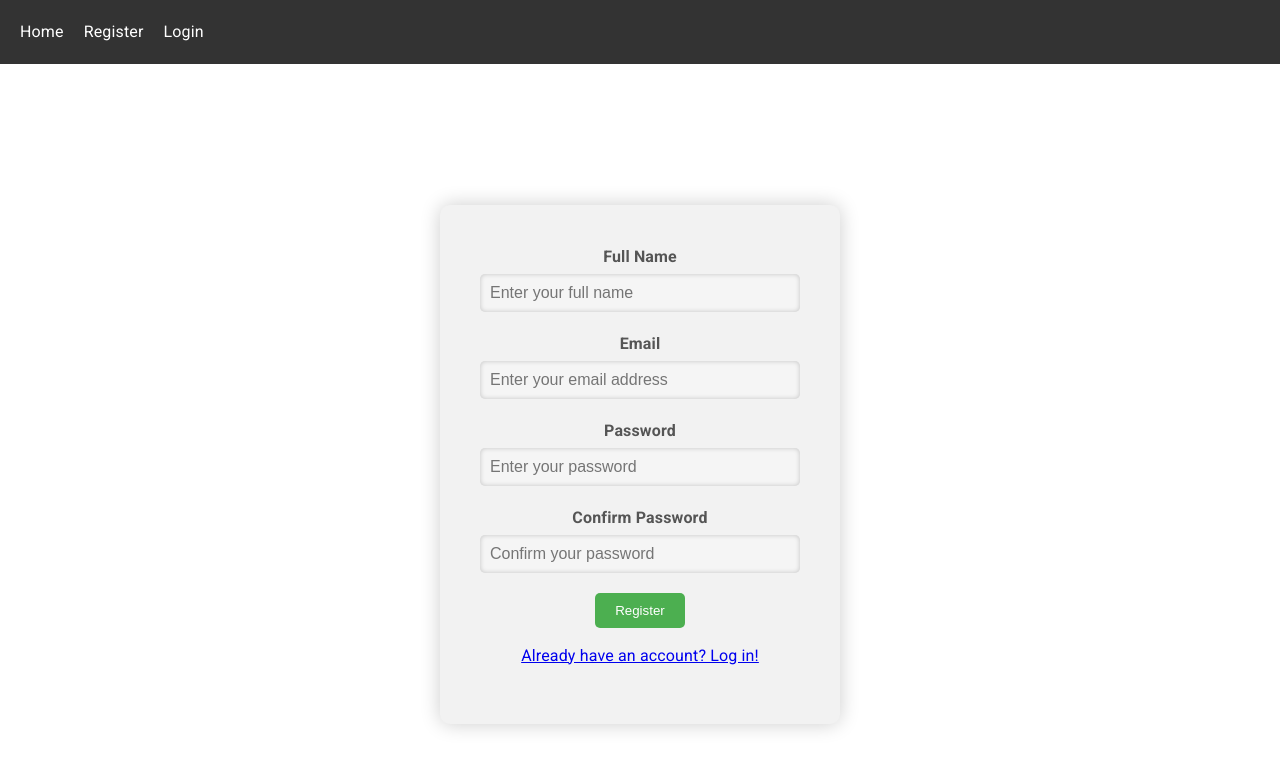
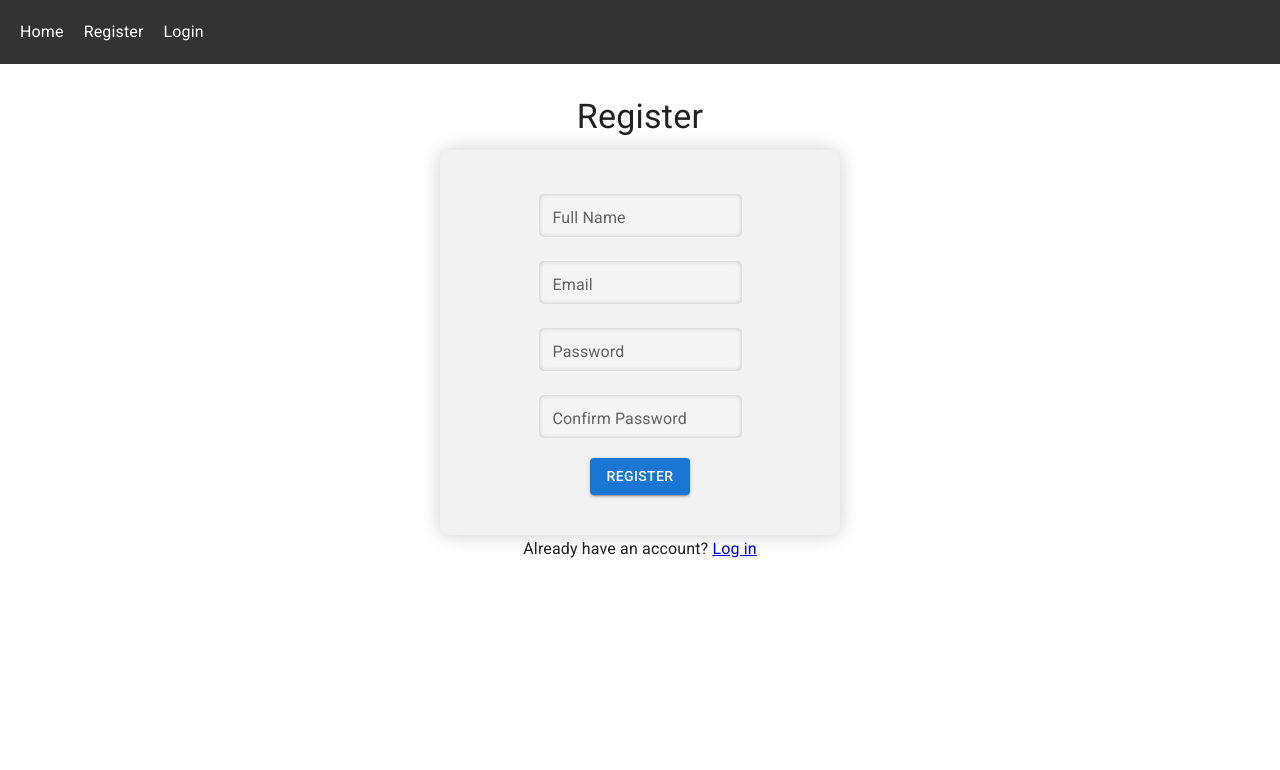
Before and after one commit to LukaBis/Ri-Event, a React (Create React App) app in the folder frontend/: page /register in a window 1280 px wide. Shown: the top 770 px of the page. Built offline with nearby package versions, Linux system fonts and the light colour scheme.

Commit message:
Fixes #51

```diff
--- a/frontend/src/components/Login.js
+++ b/frontend/src/components/Login.js
@@ -4,9 +4,15 @@ import { BeatLoader } from 'react-spinners';
 import Navbar from './Navbar/Navbar';
 import { useNavigate } from 'react-router-dom';
 import Cookies from 'js-cookie';
+import { Button, Typography } from '@mui/material';
+import CustomTextField from '../styles/CustomTextField.js'
+import useStyles from '../styles/UseStyles'
+
+
 
 
 function Login({ onLogin }) {
+    const classes = useStyles();
     const [email, setEmail] = useState('');
     const [password, setPassword] = useState('');
     const [loading, setLoading] = useState(false);
@@ -15,29 +21,28 @@ function Login({ onLogin }) {
     useEffect(() => {
         // if there is a cookie with laravel session that means we are logged in
         // and it should redirect to home page
-        if (Cookies.get('laravel_session')){
+        if (Cookies.get('laravel_session')) {
             navigate('/');
         }
     }, [])
 
     const handleSubmit = async (event) => {
-
         event.preventDefault();
         setLoading(true);
 
         try {
-            const response = await axios.get('/sanctum/csrf-cookie', {
+            const response = await axios.get('http://localhost/sanctum/csrf-cookie', {
                 withCredentials: true,
             });
 
             await axios.post('/login', {
-                'password' : password,
+                'password': password,
                 'email': email
             }, {
                 headers: {
                     'X-XSRF-TOKEN': Cookies.get('XSRF-TOKEN'),
-                    'Accept':"application/json",
-                    'Access-Control-Allow-Origin' : '*'
+                    'Accept': "application/json",
+                    'Access-Control-Allow-Origin': '*'
                 },
                 withCredentials: true
             });
@@ -55,21 +60,45 @@ function Login({ onLogin }) {
     return (
         <>
             <Navbar />
-            <div className='Login-div'>
-                <form className="login-form" onSubmit={handleSubmit}>
-                    <label>
-                        Email:
-                        <input type="text" value={email} onChange={(event) => setEmail(event.target.value)} />
-                    </label>
-                    <label>
-                        Password:
-                        <input type="password" value={password} onChange={(event) => setPassword(event.target.value)} />
-                    </label>
-                    {loading ? <BeatLoader /> : <button type="submit">Login</button>}
+
+            <div className={classes.form}>
+                <Typography variant="h4" gutterBottom align='center' fontFamily='Roboto '>
+                    Login
+                </Typography>
+                <form onSubmit={handleSubmit}>
+                    <CustomTextField
+                        className={classes.textField}
+                        label="Email"
+                        variant="outlined"
+                        type="email"
+                        id="email"
+                        name="email"
+                        value={email}
+                        onChange={(event) => setEmail(event.target.value)}
+                        marginbottom={classes.textField}
+                    />
+                    <CustomTextField
+                        className={classes.textField}
+                        label="Password"
+                        variant="outlined"
+                        type="password"
+                        id="password"
+                        name="password"
+                        value={password}
+                        onChange={(event) => setPassword(event.target.value)}
+                    />
+                    <Button
+                        className={classes.submitButton}
+                        type="submit"
+                        variant="contained"
+                        color="primary"
+                    >
+                        {loading ? <BeatLoader size={10} color={'#ffffff'} /> : 'Log in'}
+                    </Button>
                 </form>
             </div>
         </>
     );
-}
+};
 
 export default Login;
--- a/frontend/src/components/Register.js
+++ b/frontend/src/components/Register.js
@@ -1,16 +1,22 @@
+
 import React, { useState } from 'react';
-import { Link, redirect } from 'react-router-dom';
+import { Link, useHistory } from 'react-router-dom';
 import axios from 'axios';
+import Cookies from 'js-cookie';
 import Navbar from './Navbar/Navbar';
-import Cookies from 'js-cookie';
-import { useNavigate } from 'react-router-dom';
+import { Typography, Button } from '@mui/material';
+import { makeStyles, styled, useTheme } from '@mui/styles';
+import { TextField } from '@mui/material/';
+import CustomTextField from '../styles/CustomTextField.js';
+import useStyles from '../styles/UseStyles';
 
 const Register = () => {
-    const [fullName, setFullName] = useState("");
-    const [email, setEmail] = useState("");
-    const [password, setPassword] = useState("");
-    const [confirmPassword, setConfirmPassword] = useState("");
-    const Navigate = useNavigate('');
+  const classes = useStyles();
+
+  const [fullName, setFullName] = useState('');
+  const [email, setEmail] = useState('');
+  const [password, setPassword] = useState('');
+  const [confirmPassword, setConfirmPassword] = useState('');
 
   axios.defaults.withCredentials = true;
 
@@ -19,75 +25,97 @@ const Register = () => {
 
     try {
       // Fetch CSRF token
-            const response = await axios.get('/sanctum/csrf-cookie', {
+      const response = await axios.get('http://localhost/sanctum/csrf-cookie', {
         withCredentials: true,
       });
 
       // Submit form data to server
-            await axios.post('/register', {
+      await axios.post(
+        '/register',
+        {
           name: fullName,
           email: email,
           password: password,
           password_confirmation: confirmPassword,
-                }, {
+        },
+        {
           headers: {
             'X-XSRF-TOKEN': Cookies.get('XSRF-TOKEN'),
-                    'Accept': 'application/json',
+            Accept: 'application/json',
             'Content-Type': 'application/json',
           },
-            });
+        }
+      );
 
-            Navigate('/');
+      //history.push('/');
     } catch (error) {
       console.error(error);
     }
   };
 
   return (
-    <><Navbar /><div className="Register-div">
+    <>
+      <Navbar />
+      <div className={classes.form}>
+        <Typography variant="h4" gutterBottom align='center' fontFamily='Roboto '>
+          Register
+        </Typography>
         <form onSubmit={handleSubmit}>
-        <label htmlFor="fullName">Full Name</label>
-        <input
-            type="text"
+          <CustomTextField
+            className={classes.textField}
+            label="Full Name"
+            variant="outlined"
             id="fullName"
             name="fullName"
-            placeholder="Enter your full name"
             value={fullName}
-            onChange={(event) => setFullName(event.target.value)} />
-
-        <label htmlFor="email">Email</label>
-        <input
+            onChange={(event) => setFullName(event.target.value)}
+            marginbottom={classes.textField}
+          />
+          <CustomTextField
+            className={classes.textField}
+            label="Email"
+            variant="outlined"
             type="email"
             id="email"
             name="email"
-            placeholder="Enter your email address"
             value={email}
-            onChange={(event) => setEmail(event.target.value)} />
-
-        <label htmlFor="password">Password</label>
-        <input
+            onChange={(event) => setEmail(event.target.value)}
+            sx={{ marginbottom: '0px' }}
+          />
+          <CustomTextField
+            className={classes.textField}
+            label="Password"
+            variant="outlined"
             type="password"
             id="password"
             name="password"
-            placeholder="Enter your password"
             value={password}
-            onChange={(event) => setPassword(event.target.value)} />
-
-        <label htmlFor="confirmPassword">Confirm Password</label>
-        <input
+            onChange={(event) => setPassword(event.target.value)}
+          />
+          <CustomTextField
+            className={classes.textField}
+            label="Confirm Password"
+            variant="outlined"
             type="password"
             id="confirmPassword"
             name="confirmPassword"
-            placeholder="Confirm your password"
             value={confirmPassword}
-            onChange={(event) => setConfirmPassword(event.target.value)} />
-
-        <button type="submit">Register</button>
-        <p>
-            <Link to="/login">Already have an account? Log in!</Link>
-        </p>
+            onChange={(event) => setConfirmPassword(event.target.value)}
+          />
+          <Button
+            className={classes.submitButton}
+            type="submit"
+            variant="contained"
+            color="primary"
+          >
+            Register
+          </Button>
         </form>
-    </div></>
+        <Typography variant="subtitle1" align='center'>
+          Already have an account? <Link to="/login">Log in</Link>
+        </Typography>
+      </div>
+    </>
   );
 };
 
--- /dev/null
+++ b/frontend/src/styles/CustomTextField.js
@@ -0,0 +1,17 @@
+import { TextField } from '@mui/material/';
+import { styled } from '@mui/styles';
+
+const CustomTextField = styled(TextField)({
+    '& .MuiOutlinedInput-root': {
+        '& fieldset': {
+            border: 'none',
+            textAlign: 'center'
+        },
+        display: 'flex',
+        alignItems: 'center',
+        justifyContent: 'center',
+        paddingTop: '2%',
+    },
+});
+
+export default CustomTextField;
--- /dev/null
+++ b/frontend/src/styles/UseStyles.js
@@ -0,0 +1,23 @@
+import { makeStyles, styled } from '@mui/styles';
+
+const useStyles = makeStyles((theme) => ({
+    form: {
+        display: 'flex',
+        flexDirection: 'column',
+        maxWidth: 400,
+        margin: '0 auto',
+        marginTop: '2em',
+        marginbottom: '.5em'
+
+    },
+    textField: {
+        marginbottom: 0,
+        maxHeight: 1400,
+        paddingBottom: 0
+    },
+    submitButton: {
+        margin: 10,
+    },
+}));
+
+export default useStyles;
```
Lines whose indentation alone changed are shown as unchanged.
